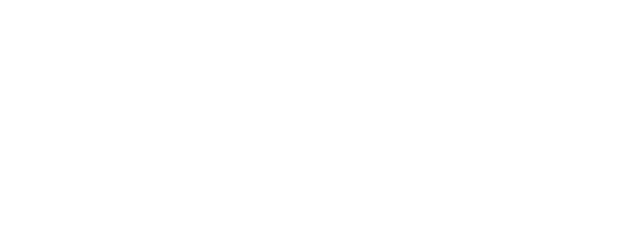
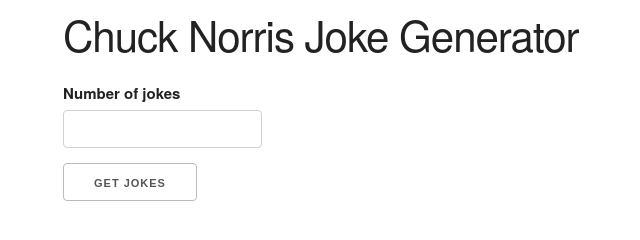
Before and after one commit to MicahMonfrini/external-api, a plain HTML site: page index.html in a window 1280 px wide. Shown: the whole page, without its empty margins (97-737 px from the left). Drawn offline with nearby package versions, Linux system fonts and the light colour scheme.

Commit message:
create UI

```diff
--- a/index.html
+++ b/index.html
@@ -5,11 +5,23 @@
   <meta name="viewport" content="width=device-width, initial-scale=1.0">
   <meta http-equiv="X-UA-Compatible" content="ie=edge">
   <link rel="stylesheet" href="https://cdnjs.cloudflare.com/ajax/libs/skeleton/2.0.4/skeleton.css">
-  <title>Chuck Norris API</title>
+  <title>Chuck Norris Joke Generator</title>
 </head>
 <body>
   <div class="container">
+    <h2>Chuck Norris Joke Generator</h2>
+    <form>
+      <div>
+        <label for="number">Number of jokes</label>
+        <input type="number" id="number">
+      </div>
+      <div>
+        <button class="get-jokes">Get jokes</button>
+      </div>
+    </form>
+    <ul class="jokes">
 
+    </ul>
   </div>
 
   <script src="app.js"></script>
```
